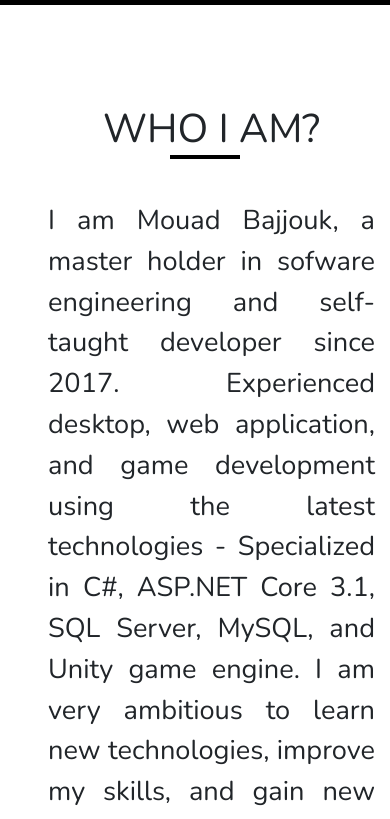
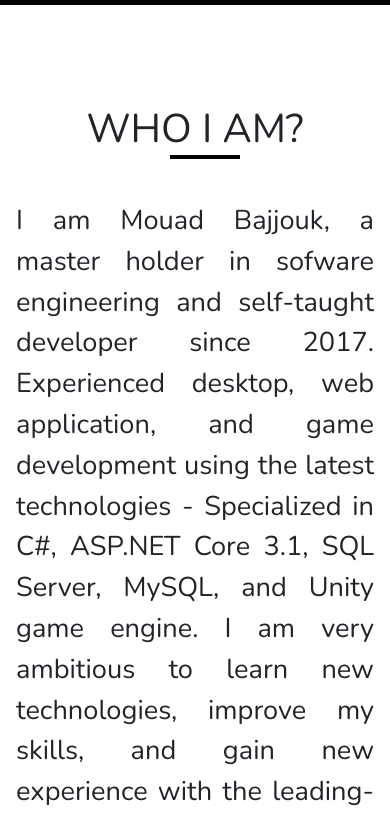
Before and after one commit to mouadbajjouk/old-portfolio, a plain HTML site: page index.html in a window 390 px wide. Shown: the part 900-1719 px from the top of the page. Drawn offline with nearby package versions, Linux system fonts and the light colour scheme.

Commit message:
responsiveness website size

```diff
--- a/index.html
+++ b/index.html
@@ -21,7 +21,7 @@
         <section id="header">
             <div class="container-fluid text-center">
                 <div class="user-box">
-                    <img src="img/profile2.jpg"  style="width: 12rem; height: 12rem;" />
+                    <img src="img/profile2.jpg" style="width: 12rem; height: 12rem;" />
                     <h1>Mouad Bajjouk</h1>
                     <p>Software Developer - Full Stack Developer</p>
                 </div>
@@ -50,7 +50,7 @@
             </div>
             <div class="about container-fluid" id="about">
                 <div class="row">
-                    <div class="col-md-6 pl-5">
+                    <div class="col-md-6 px-3">
                         <h1 class="text-center line">WHO I AM?</h1>
                         <p class="text-justify mt-5" style="font-size: 1.7rem;">
                             I am Mouad Bajjouk, a master holder in sofware engineering and self-taught developer since 2017. Experienced desktop, web application, and game development using the latest technologies - Specialized in C#,
```
